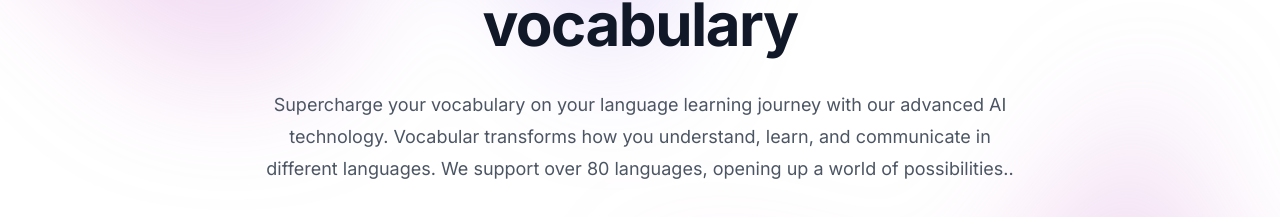
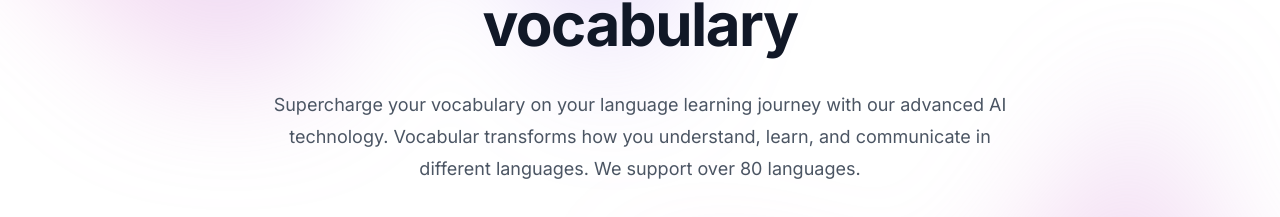
Before and after one commit to avosalmon/vocabular-landing-page, a Next.js app: page / in a window 1280 px wide. Shown: the part 284-501 px from the top of the page. Built offline with nearby package versions, Linux system fonts and the light colour scheme.

Commit message:
adjust headline

```diff
--- a/src/app/page.tsx
+++ b/src/app/page.tsx
@@ -144,7 +144,7 @@
                 Supercharge your vocabulary on your language learning journey
                 with our advanced AI technology. Vocabular transforms how you
                 understand, learn, and communicate in different languages. We
-                support over 80 languages, opening up a world of possibilities..
+                support over 80 languages.
               </p>
               <div className="mt-12">
                 <Link
```
